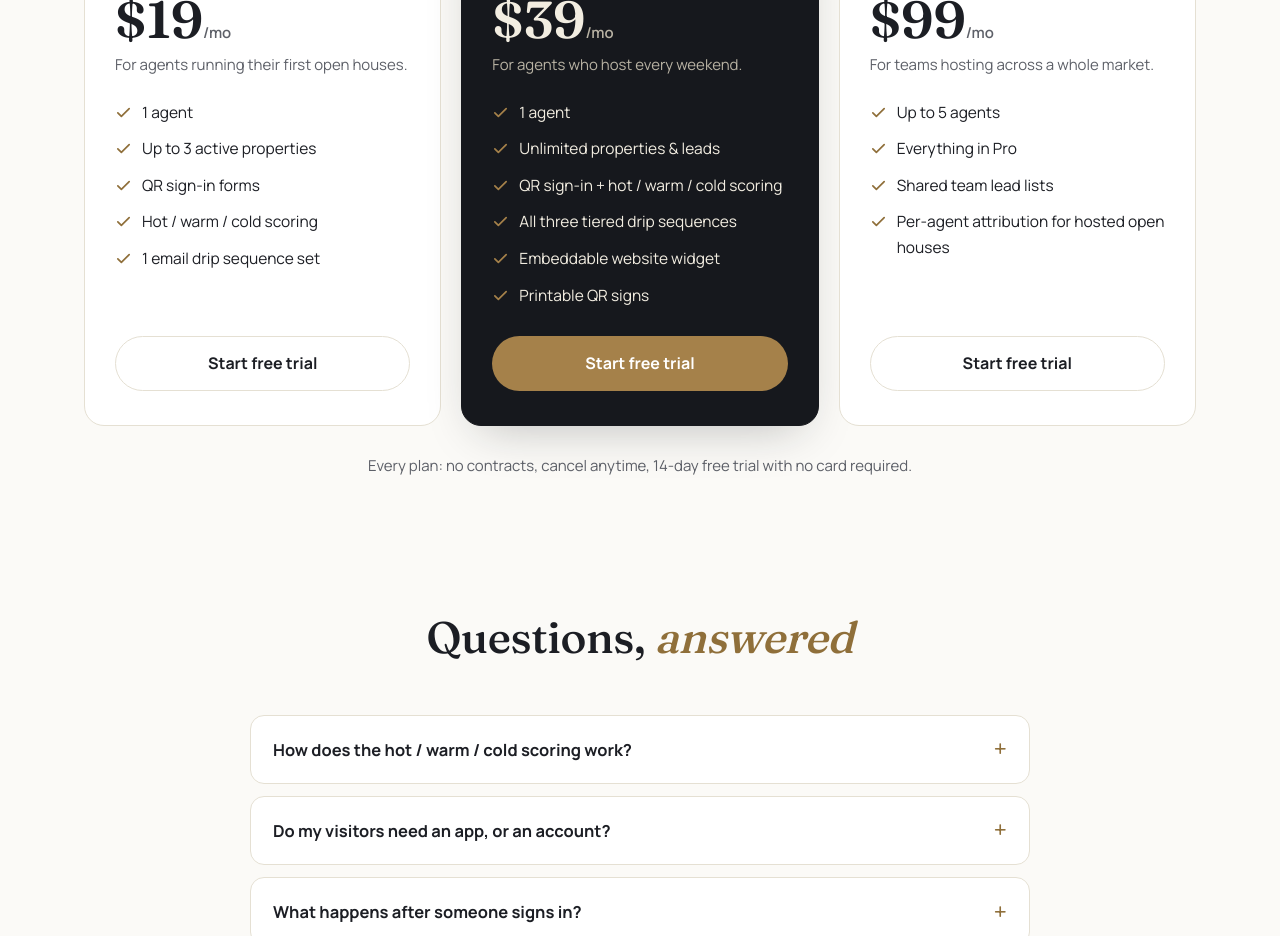
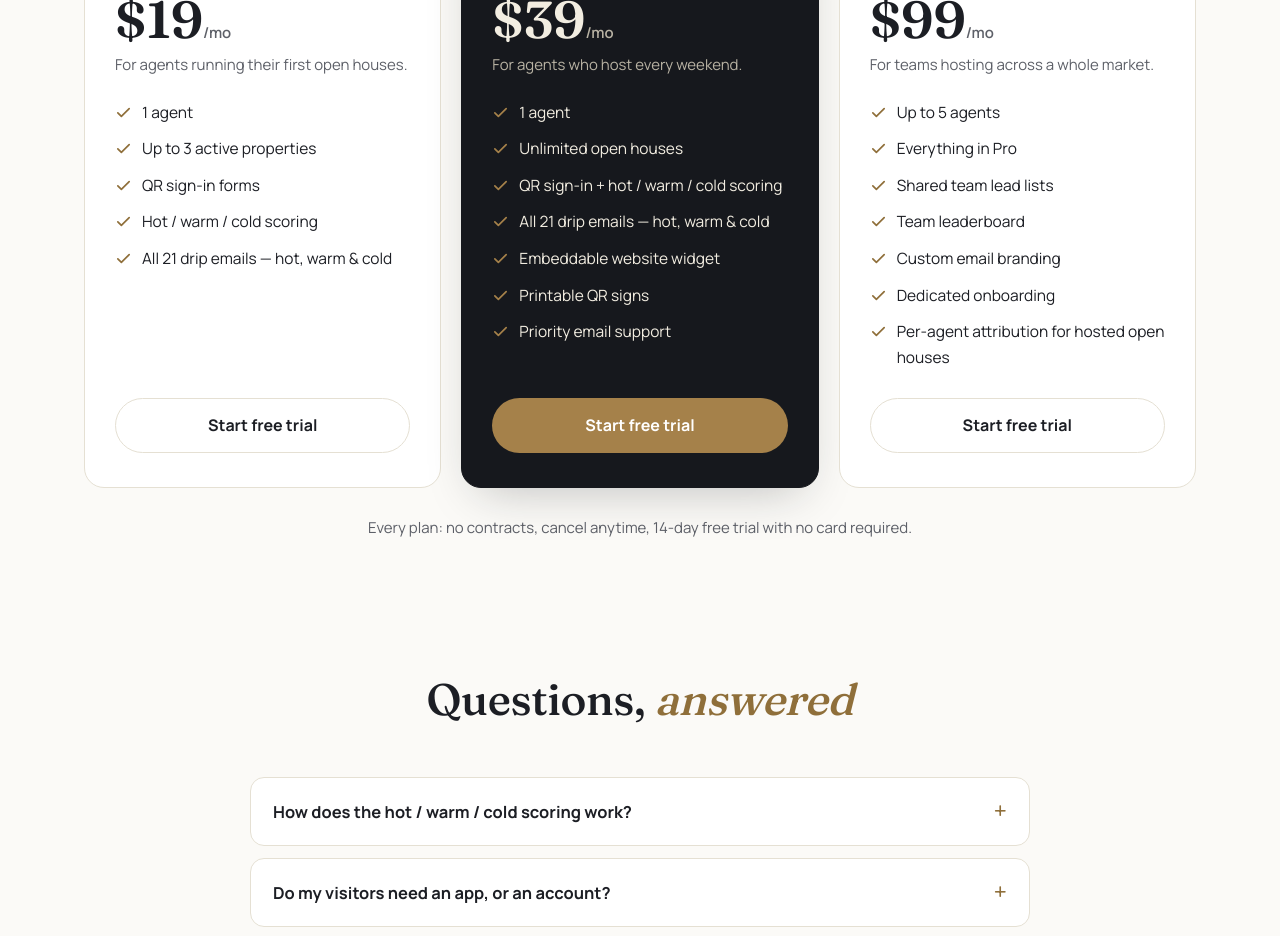
Before and after one commit to luxuryleads/luxury-leads, a Next.js app: page / in a window 1280 px wide. Shown: the part 5720-6656 px from the top of the page. Built offline with nearby package versions, Linux system fonts and the light colour scheme.

Commit message:
Pricing cards: Starter = 3 properties + all 21 emails; Team adds custom branding + onboarding

```diff
--- a/src/app/page.tsx
+++ b/src/app/page.tsx
@@ -583,7 +583,8 @@ export default function LandingPage() {
                     Hot / warm / cold scoring
                   </li>
                   <li>
-                    <PlanCheck />1 email drip sequence set
+                    <PlanCheck />
+                    All 21 drip emails — hot, warm &amp; cold
                   </li>
                 </ul>
                 <Link className="btn btn-ghost" href="/signup">
@@ -603,7 +604,7 @@ export default function LandingPage() {
                   </li>
                   <li>
                     <PlanCheck />
-                    Unlimited properties &amp; leads
+                    Unlimited open houses
                   </li>
                   <li>
                     <PlanCheck />
@@ -611,7 +612,7 @@ export default function LandingPage() {
                   </li>
                   <li>
                     <PlanCheck />
-                    All three tiered drip sequences
+                    All 21 drip emails — hot, warm &amp; cold
                   </li>
                   <li>
                     <PlanCheck />
@@ -620,6 +621,10 @@ export default function LandingPage() {
                   <li>
                     <PlanCheck />
                     Printable QR signs
+                  </li>
+                  <li>
+                    <PlanCheck />
+                    Priority email support
                   </li>
                 </ul>
                 <Link className="btn btn-gold" href="/signup">
@@ -644,6 +649,18 @@ export default function LandingPage() {
                   <li>
                     <PlanCheck />
                     Shared team lead lists
+                  </li>
+                  <li>
+                    <PlanCheck />
+                    Team leaderboard
+                  </li>
+                  <li>
+                    <PlanCheck />
+                    Custom email branding
+                  </li>
+                  <li>
+                    <PlanCheck />
+                    Dedicated onboarding
                   </li>
                   <li>
                     <PlanCheck />
```
